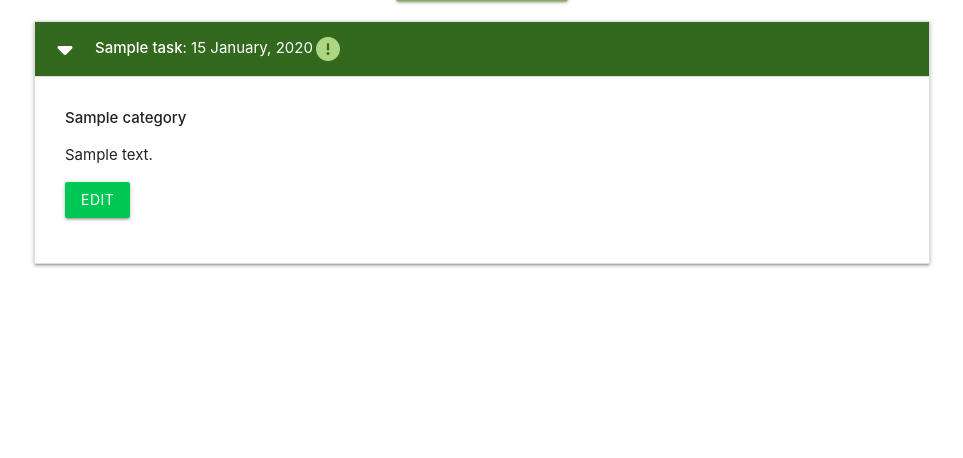
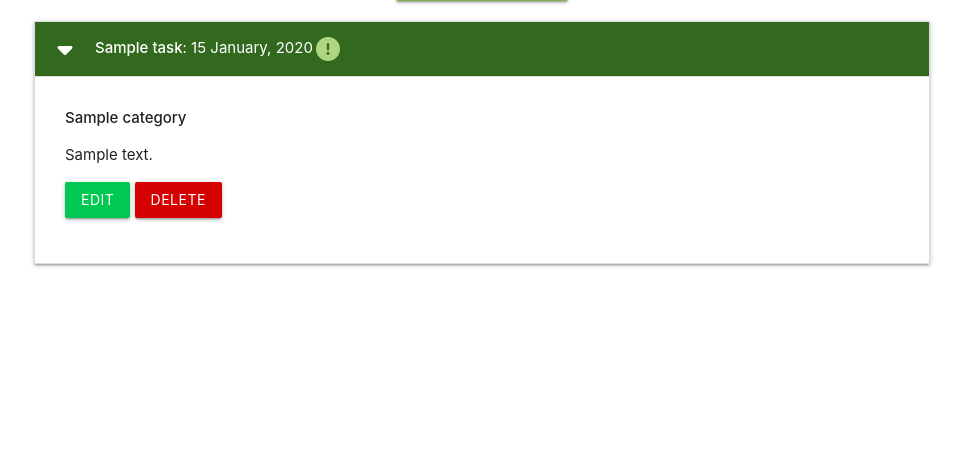
Before and after one commit to trevthedev777/Task_Manager_Application, a Flask app: page / in a window 1280 px wide, after a click that opens the changed part. Shown: the part 212-670 px from the top of the page, without its empty margins (158-1121 px from the left). Run offline with Flask 2, Linux system fonts and the light colour scheme; tables that the repository leaves empty hold one stand-in row (values such as "Sample post"); some libraries are stand-ins or nearby versions.

Commit message:
Create function gto delete Tasks

```diff
--- a/taskmanager/routes.py
+++ b/taskmanager/routes.py
@@ -72,3 +72,12 @@ def edit_task(task_id):
         task.category_id = request.form.get("category_id")
         db.session.commit()
     return render_template("edit_task.html", task=task, categories=categories)
+
+
+# Delete Tasks
+@app.route("/delete_task/<int:task_id>")
+def delete_task(task_id):
+    task = Task.query.get_or_404(task_id)
+    db.session.delete(task)
+    db.session.commit()
+    return redirect(url_for("home"))
--- a/taskmanager/templates/tasks.html
+++ b/taskmanager/templates/tasks.html
@@ -29,6 +29,7 @@
             <!-- edit or delete task -->
             <p>
                 <a href="{{ url_for('edit_task', task_id=task.id) }}" class="btn green accent-4">Edit</a>
+                <a href="{{ url_for('delete_task', task_id=task.id) }}" class="btn red accent-4">Delete</a>
             </p>
       </div>
     </li>
```
Also changed, not shown: README.md.
